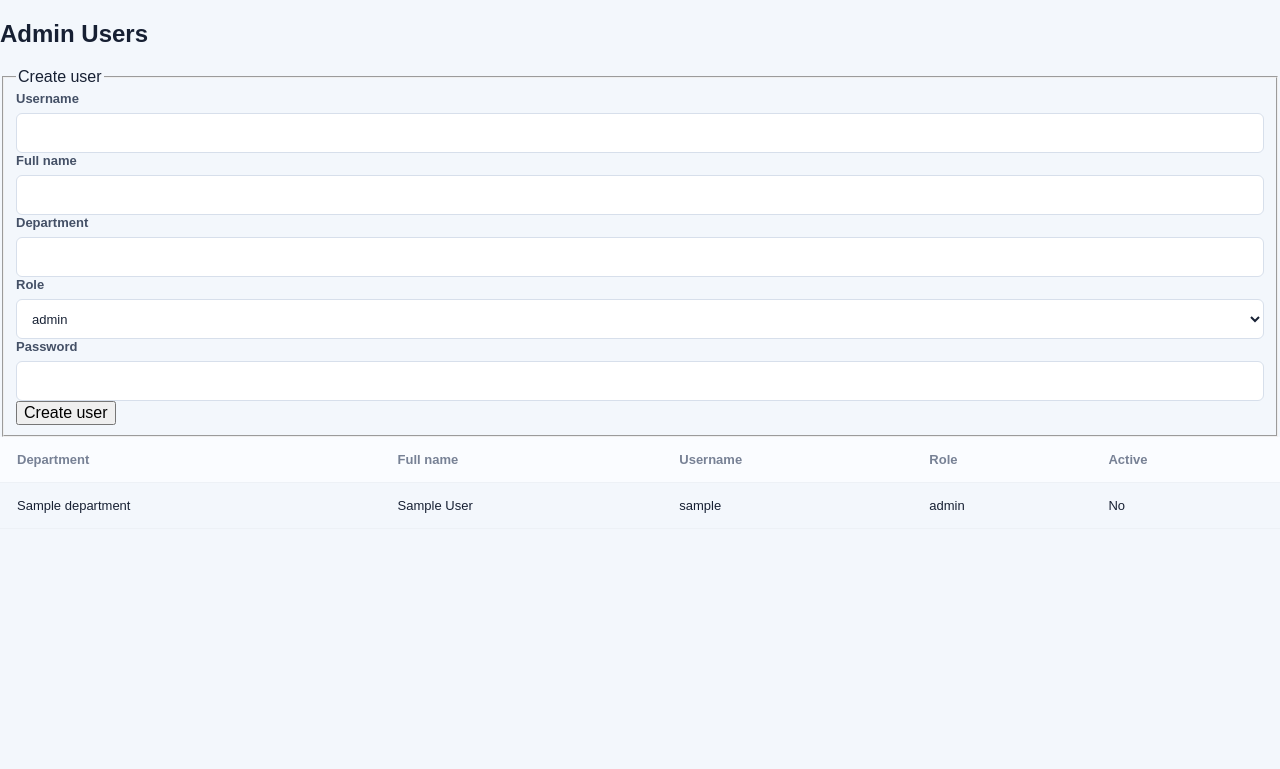
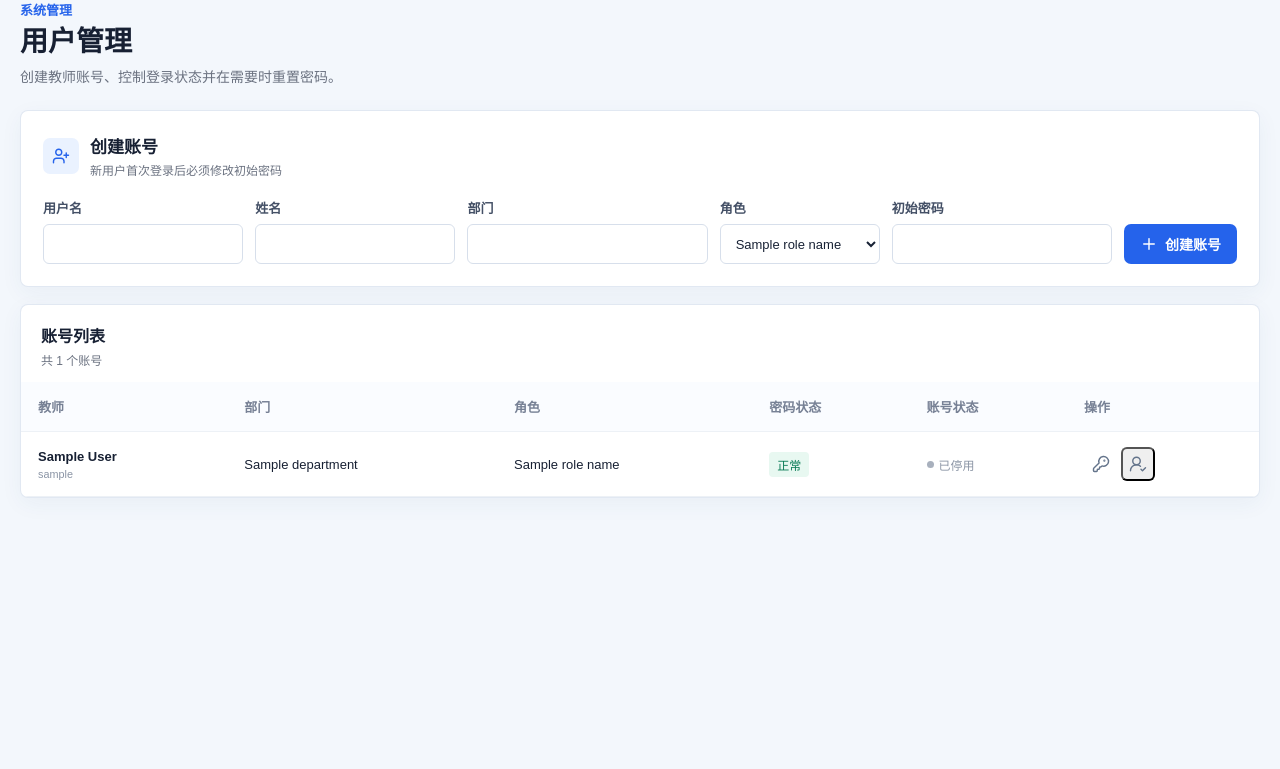
Before and after one commit to Devilyuu/teacher-achievement-system, a FastAPI app: template app/templates/admin/users.html in a window 1280 px wide. Shown: the top 769 px of the page. After the commit the page ends 498 px from the top, so only its background shows below. Run offline with FastAPI, Linux system fonts and the light colour scheme; the template is opened without the code that fills it: most values are stand-ins (such as "Sample title", 1, 10 or a date in 2020).

Commit message:
feat: add account lifecycle management

```diff
--- a/app/main.py
+++ b/app/main.py
@@ -7,6 +7,7 @@ from fastapi.templating import Jinja2Templates
 from app.config import BASE_DIR, DATA_DIR
 from app.database import Base, engine
 from app.routers import achievements, admin, auth, dashboard, exports, materials
+from app.schema_updates import apply_schema_updates
 from app.seed_rules import seed_initial_data
 
 
@@ -17,6 +18,7 @@ def create_app() -> FastAPI:
     DATA_DIR.mkdir(exist_ok=True)
     app = FastAPI(title="教师成果管理系统")
     Base.metadata.create_all(bind=engine)
+    apply_schema_updates()
     seed_initial_data()
 
     app.mount(
--- a/app/models.py
+++ b/app/models.py
@@ -38,6 +38,7 @@ class User(Base):
     role: Mapped[str] = mapped_column(String(20), default=Role.teacher.value)
     password_hash: Mapped[str] = mapped_column(String(255))
     is_active: Mapped[bool] = mapped_column(Boolean, default=True)
+    must_change_password: Mapped[bool] = mapped_column(Boolean, default=False)
     created_at: Mapped[datetime] = mapped_column(DateTime, default=datetime.utcnow)
 
 
--- a/app/static/app.css
+++ b/app/static/app.css
@@ -204,6 +204,28 @@ input:focus, select:focus, textarea:focus { border-color: #6b9df4; box-shadow: 0
 .login-error { display: flex; align-items: center; gap: 8px; margin: -10px 0 20px; padding: 11px 12px; color: #a33b32; background: #fff0ee; border: 1px solid #ffd9d4; border-radius: 6px; font-size: 13px; }
 .login-error svg { flex: 0 0 auto; width: 17px; }
 .login-help { margin: 19px 0 0; color: #98a1af; font-size: 12px; text-align: center; }
+.page-message { display: flex; max-width: 1240px; align-items: center; gap: 8px; margin: 0 auto 14px; padding: 11px 13px; border-radius: 6px; font-size: 13px; }
+.page-message svg { flex: 0 0 auto; width: 17px; }
+.page-message.error { color: #a33b32; background: #fff0ee; border: 1px solid #ffd9d4; }
+.page-message.success { color: #087a55; background: #e9f8f2; border: 1px solid #cceee0; }
+.user-create-panel { padding: 22px; }
+.user-create-form { display: grid; grid-template-columns: 1fr 1fr 1.2fr .8fr 1.1fr auto; align-items: end; gap: 12px; }
+.user-create-form .button { margin-bottom: 0; white-space: nowrap; }
+.user-table-panel { margin-top: 17px; }
+.user-table-heading { padding: 18px 20px 0; }
+.account-state { display: inline-flex; align-items: center; gap: 5px; font-size: 12px; }
+.account-state::before { content: ""; width: 7px; height: 7px; border-radius: 50%; }
+.account-state.active { color: #087a55; }.account-state.active::before { background: #10b981; }
+.account-state.inactive { color: #8b95a5; }.account-state.inactive::before { background: #a8b0bd; }
+.user-actions { display: flex; align-items: center; gap: 3px; }
+.user-actions form { margin: 0; }.user-actions button:disabled { cursor: not-allowed; opacity: .35; }
+.reset-details { position: relative; }
+.reset-details summary { list-style: none; cursor: pointer; }.reset-details summary::-webkit-details-marker { display: none; }
+.reset-popover { position: absolute; z-index: 5; right: 0; top: 40px; width: 235px; padding: 14px; background: white; border: 1px solid #dce4ef; border-radius: 7px; box-shadow: 0 14px 34px rgba(38, 59, 91, .16); }
+.reset-popover .button { width: 100%; margin-top: 10px; }
+.password-page { display: grid; min-height: calc(100vh - 64px); place-items: center; }
+.password-panel { width: min(500px, 100%); padding: 26px; }
+.password-form { display: flex; flex-direction: column; gap: 16px; }
 
 @media (max-width: 900px) {
     .sidebar { width: 72px; padding-inline: 10px; }.brand span:last-child, .side-nav span, .nav-label, .user-copy { display: none; }
@@ -213,6 +235,7 @@ input:focus, select:focus, textarea:focus { border-color: #6b9df4; box-shadow: 0
     .login-shell { grid-template-columns: 1fr; }.login-visual { display: none; }.login-form-side { min-height: 100vh; }
     .mobile-login-brand { display: flex; align-items: center; gap: 10px; margin-bottom: 28px; color: #28466f; font-size: 15px; }
     .mobile-brand-mark { display: grid; place-items: center; width: 40px; height: 40px; color: white; background: linear-gradient(145deg, #1677ff, #5b5cf6); border-radius: 8px; }
+    .user-create-form { grid-template-columns: 1fr 1fr; }.user-create-form .button { align-self: end; }
 }
 @media (max-width: 640px) {
     .sidebar { position: static; width: 100%; height: auto; flex-direction: row; align-items: center; padding: 10px 14px; }
@@ -222,4 +245,5 @@ input:focus, select:focus, textarea:focus { border-color: #6b9df4; box-shadow: 0
     .page-header { align-items: flex-start; flex-direction: column; }.header-actions { width: 100%; }.header-actions .button { flex: 1; }
     .form-grid, .guidance-grid, .detail-grid, .upload-form { grid-template-columns: 1fr; }.span-2, .file-field { grid-column: auto; }
     .stat-grid { grid-template-columns: 1fr 1fr; }.stat-item { min-height: 88px; padding: 13px; }
+    .user-create-form { grid-template-columns: 1fr; }
 }
--- a/app/templates/admin/users.html
+++ b/app/templates/admin/users.html
@@ -1,67 +1,82 @@
 {% extends "base.html" %}
 
-{% block title %}Admin Users{% endblock %}
+{% block title %}用户管理{% endblock %}
 
 {% block content %}
-<section>
-    <h2>Admin Users</h2>
+<header class="page-header">
+    <div>
+        <p class="eyebrow">系统管理</p>
+        <h1>用户管理</h1>
+        <p class="muted">创建教师账号、控制登录状态并在需要时重置密码。</p>
+    </div>
+</header>
 
-    <form method="post" action="/admin/users">
-        <fieldset>
-            <legend>Create user</legend>
+{% if error %}<div class="page-message error"><i data-lucide="circle-alert"></i>{{ error }}</div>{% endif %}
+{% if success %}<div class="page-message success"><i data-lucide="circle-check-big"></i>{{ success }}</div>{% endif %}
+
+<section class="panel user-create-panel">
+    <div class="section-heading">
+        <span class="section-icon blue"><i data-lucide="user-plus"></i></span>
+        <div><h2>创建账号</h2><p>新用户首次登录后必须修改初始密码</p></div>
+    </div>
+    <form method="post" action="/admin/users" class="user-create-form">
+        <label><span>用户名</span><input type="text" name="username" required></label>
+        <label><span>姓名</span><input type="text" name="full_name" required></label>
+        <label><span>部门</span><input type="text" name="department" required></label>
         <label>
-                Username
-                <input type="text" name="username" required>
-            </label>
-            <label>
-                Full name
-                <input type="text" name="full_name" required>
-            </label>
-            <label>
-                Department
-                <input type="text" name="department" required>
-            </label>
-            <label>
-                Role
+            <span>角色</span>
             <select name="role" required>
-                    {% for role in roles %}
-                        <option value="{{ role }}">{{ role }}</option>
-                    {% endfor %}
+                {% for role in roles %}<option value="{{ role }}">{{ role_names[role] }}</option>{% endfor %}
             </select>
         </label>
-            <label>
-                Password
-                <input type="password" name="password" required>
-            </label>
-            <button type="submit">Create user</button>
-        </fieldset>
+        <label><span>初始密码</span><input type="password" name="password" minlength="8" required></label>
+        <button class="button primary" type="submit"><i data-lucide="plus"></i>创建账号</button>
     </form>
+</section>
 
-    {% if users %}
+<section class="panel table-panel user-table-panel">
+    <div class="panel-heading user-table-heading">
+        <div><h2>账号列表</h2><p>共 {{ users|length }} 个账号</p></div>
+    </div>
+    <div class="table-scroll">
         <table>
-            <thead>
-                <tr>
-                    <th>Department</th>
-                    <th>Full name</th>
-                    <th>Username</th>
-                    <th>Role</th>
-                    <th>Active</th>
-                </tr>
-            </thead>
+            <thead><tr><th>教师</th><th>部门</th><th>角色</th><th>密码状态</th><th>账号状态</th><th>操作</th></tr></thead>
             <tbody>
             {% for listed_user in users %}
                 <tr>
-                        <td>{{ listed_user.department }}</td>
-                        <td>{{ listed_user.full_name }}</td>
-                        <td>{{ listed_user.username }}</td>
-                        <td>{{ listed_user.role }}</td>
-                        <td>{{ "Yes" if listed_user.is_active else "No" }}</td>
+                    <td><strong>{{ listed_user.full_name }}</strong><small>{{ listed_user.username }}</small></td>
+                    <td>{{ listed_user.department or "未设置" }}</td>
+                    <td>{{ role_names[listed_user.role] }}</td>
+                    <td>
+                        {% if listed_user.must_change_password %}
+                        <span class="status status-待完善">待用户修改</span>
+                        {% else %}
+                        <span class="status status-可申报">正常</span>
+                        {% endif %}
+                    </td>
+                    <td>
+                        <span class="account-state {{ 'active' if listed_user.is_active else 'inactive' }}">{{ "已启用" if listed_user.is_active else "已停用" }}</span>
+                    </td>
+                    <td>
+                        <div class="user-actions">
+                            <details class="reset-details">
+                                <summary class="icon-button" title="重置密码"><i data-lucide="key-round"></i></summary>
+                                <form method="post" action="/admin/users/{{ listed_user.id }}/reset-password" class="reset-popover">
+                                    <label><span>新密码</span><input type="password" name="new_password" minlength="8" required></label>
+                                    <button class="button primary" type="submit">确认重置</button>
+                                </form>
+                            </details>
+                            <form method="post" action="/admin/users/{{ listed_user.id }}/toggle-active">
+                                <button class="icon-button" type="submit" title="{{ '停用账号' if listed_user.is_active else '启用账号' }}" {% if listed_user.id == user.id %}disabled{% endif %}>
+                                    <i data-lucide="{{ 'user-round-x' if listed_user.is_active else 'user-round-check' }}"></i>
+                                </button>
+                            </form>
+                        </div>
+                    </td>
                 </tr>
             {% endfor %}
             </tbody>
         </table>
-    {% else %}
-        <p>No users yet.</p>
-    {% endif %}
+    </div>
 </section>
 {% endblock %}
--- a/app/templates/base.html
+++ b/app/templates/base.html
@@ -34,6 +34,7 @@
             <div class="sidebar-user">
                 <span class="avatar">{{ user.full_name[:1] }}</span>
                 <span class="user-copy"><strong>{{ user.full_name }}</strong><small>{{ user.department or "未设置部门" }}</small></span>
+                <a class="icon-button" href="/change-password" title="修改密码"><i data-lucide="key-round"></i></a>
                 <a class="icon-button" href="/logout" title="退出登录"><i data-lucide="log-out"></i></a>
             </div>
         </aside>
```
Also changed, not shown: app/routers/admin.py (+92 -4 lines), app/routers/auth.py (+46 -2 lines), app/schema_updates.py (added, +18 -0 lines), app/security.py (+14 -4 lines), app/templates/change_password.html (added, +24 -0 lines), tests/test_admin.py (+122 -3 lines), tests/test_auth.py (+82 -0 lines), README.md. Lines whose indentation alone changed are shown as unchanged.
